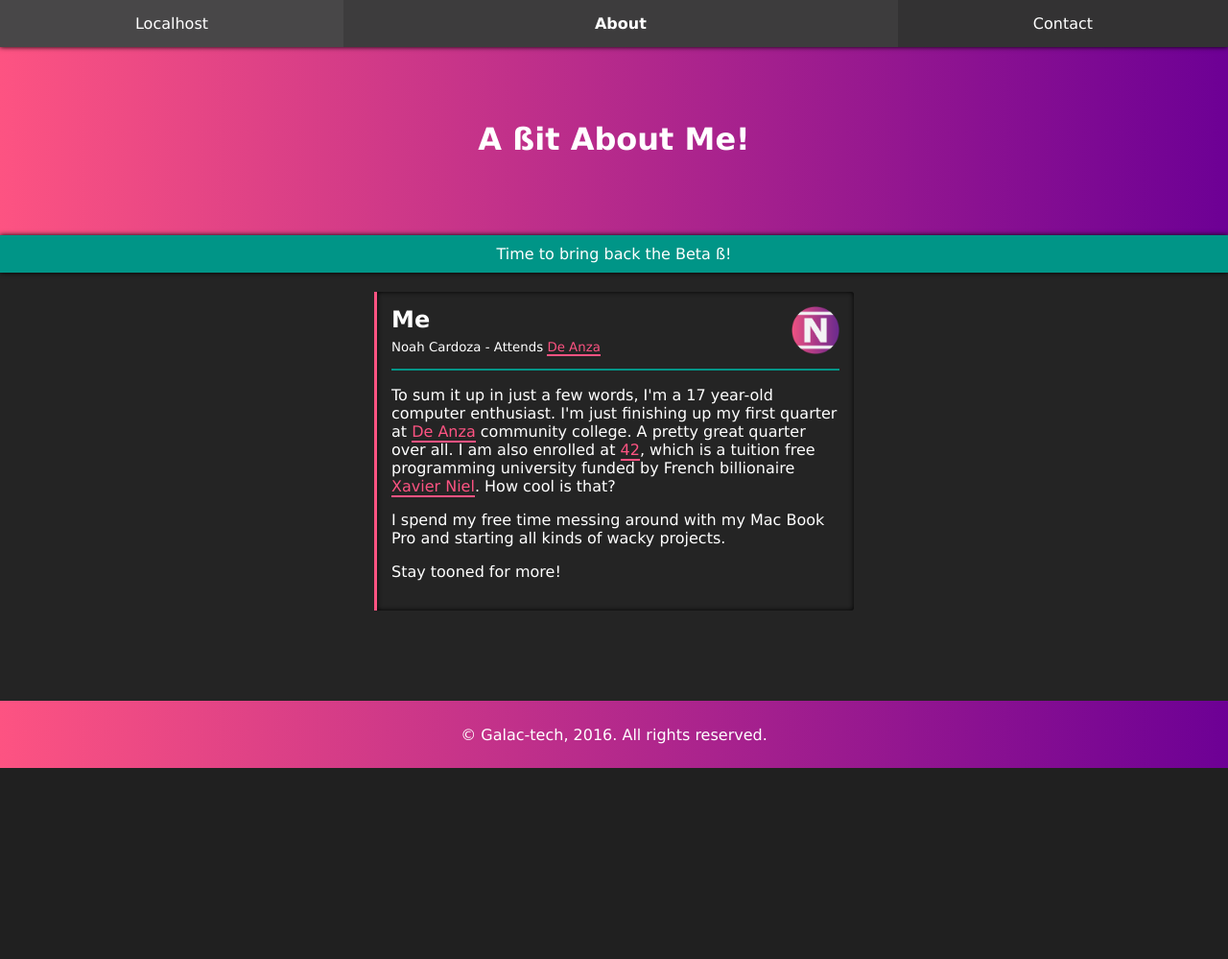
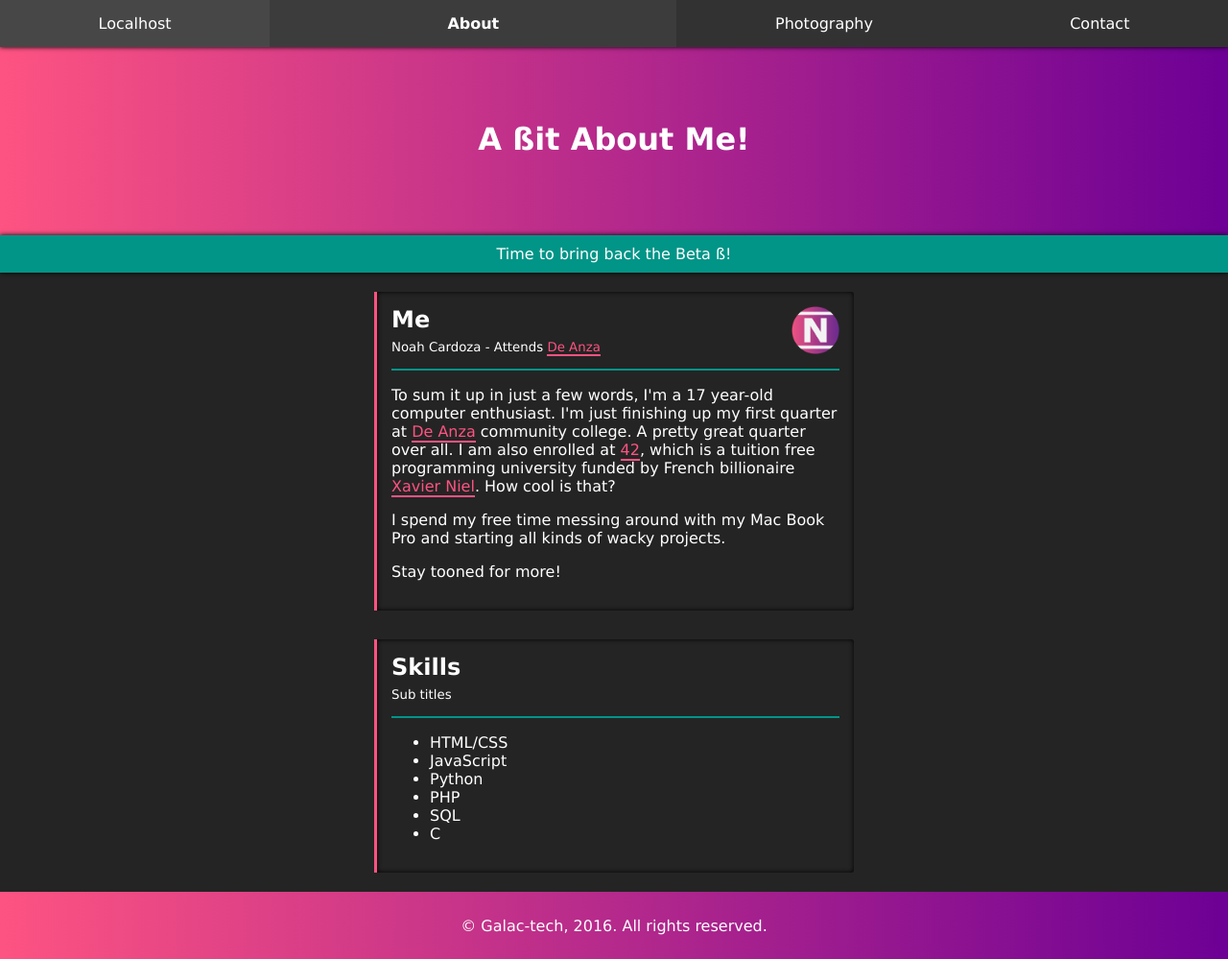
Before and after one commit to NoahCardoza/personal-portfolio, a PHP site: page /about.php in a window 1280 px wide. Shown: the whole page at 96% size. Before the commit the page ends 800 px from the top, so only its background shows below. Run offline with PHP 8.4, Linux system fonts and the light colour scheme.

Commit message:
added instagram photos and list elements for class

```diff
--- a/about.php
+++ b/about.php
@@ -1,13 +1,17 @@
 <!DOCTYPE html>
 <html lang="en" data-nav="about">
+
 <head>
   <title>About - Noah Cardoza</title>
   <?include("includes/head.html");?>
 </head>
+
 <body>
   <div class="wrapper">
     <?include("includes/navbar.html") ?>
-		<div class="spacer-lg"><h1>A &#xDF;it About Me!</h1></div>
+      <div class="spacer-lg">
+        <h1>A &#xDF;it About Me!</h1>
+      </div>
       <div class="divider"><span>Time to bring back the Beta &#xDF;!</span></div>
       <div class="main">
         <article>
@@ -20,9 +24,24 @@
           <p>I spend my free time messing around with my Mac Book Pro and starting all kinds of wacky projects.</p>
           <p>Stay tooned for more!</p>
         </article>
+        <article>
+          <div class='title'>
+            <h2>Skills</h2>
+            <sub>Sub titles</sub>
+          </div>
+          <ul>
+            <li>HTML/CSS</li>
+            <li>JavaScript</li>
+            <li>Python</li>
+            <li>PHP</li>
+            <li>SQL</li>
+            <li>C</li>
+          </ul>
+        </article>
       </div>
       <div class="push"></div>
   </div>
   <?include("includes/footer.html");?>
 </body>
+
 </html>
--- a/css/index.css
+++ b/css/index.css
@@ -1,3 +1,4 @@
+@charset "UTF-8";
 [class^="spacer-"] {
   background-color: #fd5382;
   background: -webkit-linear-gradient(right, #fd5382, #6d0095);
@@ -56,7 +57,7 @@ h1, h2, h3, h4, h5, h6 {
   display: block;
   margin: 0; }
 
-[data-nav="localhost"] .navbar .link#localhost, [data-nav="about"] .navbar .link#about, [data-nav="contact"] .navbar .link#contact {
+[data-nav="localhost"] .navbar .link#localhost, [data-nav="links"] .navbar .link#links, [data-nav="about"] .navbar .link#about, [data-nav="contact"] .navbar .link#contact {
   flex-grow: 2;
   font-weight: bold;
   background-color: rgba(255, 255, 255, 0.05); }
@@ -133,12 +134,17 @@ h1, h2, h3, h4, h5, h6 {
   justify-content: center;
   height: 100%;
   padding: 20px 30px; }
+  .main > * {
+    max-width: 500px;
+    min-width: 200px; }
+  .main > .instagram-media-registered, .main > .instagram-media {
+    max-width: 800px !important;
+    min-width: 200px !important; }
   .main article {
+    width: 100%;
     flex-basis: calc(50% + 20px);
     border-top-right-radius: 3px;
     border-bottom-right-radius: 3px;
-    max-width: 500px;
-    min-width: 200px;
     border-left: solid 3px #fd5382;
     padding: 15px; }
     .main article:not(:last-child) {
@@ -193,4 +199,24 @@ textarea {
   background-repeat: no-repeat;
   background-position: center; }
 
+blockquote:before {
+  content: '\201C'; }
+
+blockquote:after {
+  content: '\201D'; }
+
+.qt-lg blockquote {
+  margin: 0;
+  font-size: 2em; }
+  .qt-lg blockquote:before {
+    content: '\201C'; }
+  .qt-lg blockquote:after {
+    content: '\201D'; }
+.qt-lg cite {
+  margin-top: 0.1em;
+  margin-left: 2em;
+  float: left; }
+  .qt-lg cite:before {
+    content: '— '; }
+
 /*# sourceMappingURL=index.css.map */
--- a/includes/head.html
+++ b/includes/head.html
@@ -6,3 +6,4 @@
 <meta charset="utf-8">
 <meta name="viewport" content="width=device-width,height=device-height,initial-scale=1.0"/>
 <link rel="stylesheet" type="text/css" href="css/index.css">
+<link rel="prerender" href="http://127.0.0.1:8000/photography.php">
--- a/includes/navbar.html
+++ b/includes/navbar.html
@@ -1,5 +1,6 @@
 <header class="navbar">
 	<a id="localhost" class="link" href="index.php">Localhost</a>
 	<a id="about" class="link" href="about.php">About</a>
+	<a id="links" class="link" href="photography.php">Photography</a>
 	<a id="contact" class="link" href="contact.php">Contact</a>
 </header>
--- a/index.php
+++ b/index.php
@@ -17,7 +17,7 @@
 				</div>
 				<p>This website was the product of hard work and a passion for design.</p>
 				<p>Well, while this is true, it was mostly just fun.</p>
-				<p>I love making things, and making them right. I enjoy designing sleak content, just like this site, but I also have fun getting down and dirty with C. I used to use Python for everything but have since discovered the power of Bash.</p>
+				<p>I love making things, and making them right. I enjoy designing sleek content, just like this site, but I also have fun getting down and dirty with C. I used to use Python for everything but have since discovered the power of Bash.</p>
 			</article>
 		</div>
 		<div class="push"></div>
--- a/scss/index.scss
+++ b/scss/index.scss
@@ -111,7 +111,7 @@ h1, h2, h3, h4, h5, h6 {
 
 $nav-hight: 15px;
 
-[data-nav="localhost"] .navbar .link#localhost, [data-nav="about"] .navbar .link#about, [data-nav="contact"] .navbar .link#contact{
+[data-nav="localhost"] .navbar .link#localhost, [data-nav="links"] .navbar .link#links, [data-nav="about"] .navbar .link#about, [data-nav="contact"] .navbar .link#contact{
 	flex-grow: 2;
 	font-weight: bold;
 	background-color: $transparent-lighten;
@@ -165,7 +165,7 @@ $nav-hight: 15px;
 		@extend %gradient-invert;
 	}
 	&:hover {
-		&:before {opacity: 1;}
+		&:before { opacity: 1; }
 	}
 }
 
@@ -197,7 +197,18 @@ $nav-hight: 15px;
 	justify-content: center;
 	height: 100%;
 	padding: 20px 30px;
+	> * {
+		max-width: 500px;
+		min-width: 200px;
+	}
+
+	& > .instagram-media-registered, > .instagram-media {
+		// width: 100%!important;
+		max-width: 800px!important;
+		min-width: 200px!important;
+	}
 	& article {
+    width: 100%;
 		&:not(:last-child){
 			margin-bottom: 30px;
 		}
@@ -205,8 +216,6 @@ $nav-hight: 15px;
 		border-top-right-radius: $border-radius;
 		border-bottom-right-radius: $border-radius;
 		@extend %box-shadow-inset;
-		max-width: 500px;
-		min-width: 200px;
 		border-left: solid $border-width + 1 $pink;
 		padding: 15px;
 		& .title {
@@ -281,6 +290,94 @@ textarea {
  //    float: right;
 }
 
+// .qt-lg
+
+blockquote:before {
+	content:'\201C';
+}
+
+blockquote:after {
+	content:'\201D';
+}
+
+.qt-lg {
+	blockquote {
+		margin: 0;
+		font-size: 2em;
+		&:before { content:'\201C'; }
+		&:after { content:'\201D'; }
+	}
+	cite {
+		margin-top: 0.1em;
+		margin-left: 2em;
+		float: left;
+		&:before {
+			content: '— ';
+		}
+	}
+}
+// blockquote {
+// 	&:before {
+// 		content: open-quote;
+// 	    font-size: 64px;
+// 	    position: absolute;
+// 	    transform: translate(-40px, -30px);
+// 	}
+
+// 	&:after {
+// 		content: close-quote;
+// 	    font-size: 64px;
+// 	    position: absolute;
+// 	    transform: translate(-40px, -30px);
+// 	}
+
+// 	& *:first-child {
+// 	  display: inline-block;
+// 	}
+
+// 	& > sub {
+// 		margin-top: 5px;
+// 		float: left;
+// 		&:before {
+// 			content: '— ';
+// 		}
+// 	}
+// }
+// blockquote {
+//   background: #f9f9f9;
+//   border-left: 10px solid #ccc;
+//   margin: 1.5em 10px;
+//   padding: 0.5em 10px;
+//   quotes: "\201C""\201D""\2018""\2019";
+// }
+// blockquote
+
+
+
+// blockquote {
+// 	quotes: "\201C""\201D""\2018""\2019";
+// 	&:before {
+// 		content: open-quote;
+// 		font-size: 4em;
+// 		line-height: 0.1em;
+// 		margin-right: 0.25em;
+// 		vertical-align: -0.4em;
+// 	}
+// 	q {
+// 		quotes: none;
+// 		display: inline;
+// 	}
+
+	// & > sub {
+	// 	margin-top: 5px;
+	// 	float: left;
+	// 	&:before {
+	// 		content: '— ';
+	// 	}
+	// }
+// }
+
+
 // .img-responsive {
 //     background: url(yourUrl);
 //     background-size: cover;
```
Also changed, not shown: photography.php (added, +27 -0 lines), 1 other file. Lines whose indentation alone changed are shown as unchanged.
